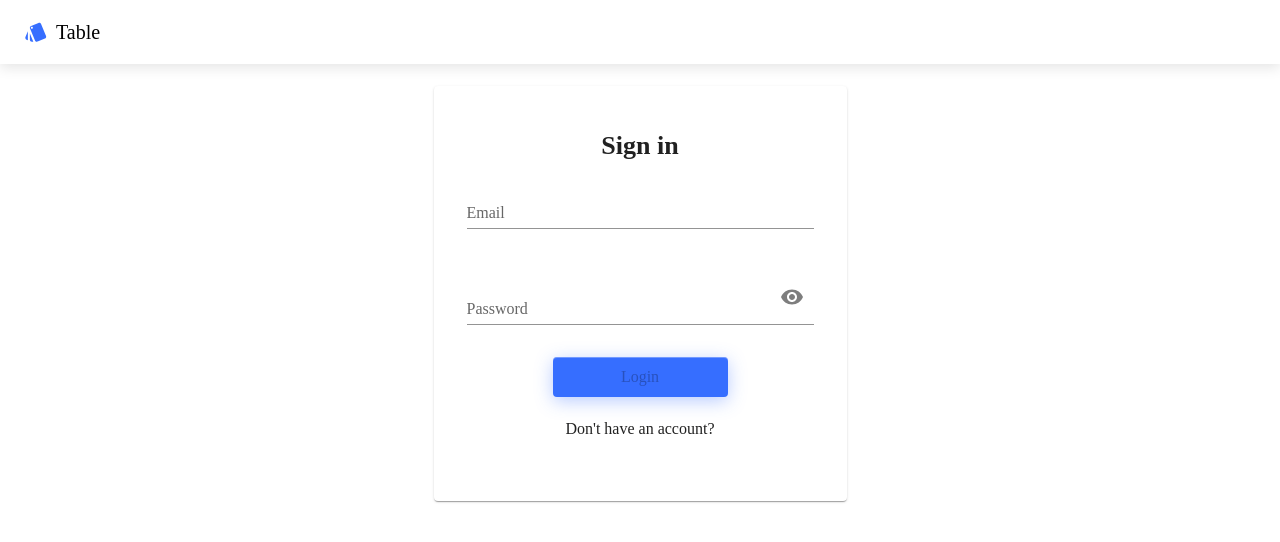
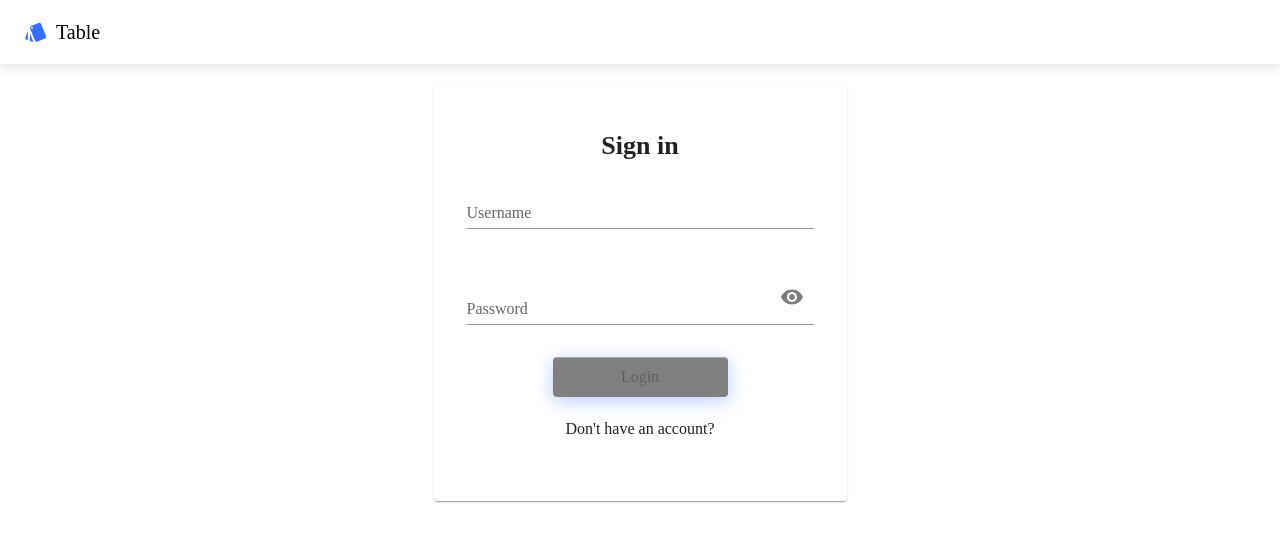
Before and after one commit to Alex666000/mui-table, a React (Vite) app: page /login in a window 1280 px wide. Shown: the top 542 px of the page. Built offline with nearby package versions, Linux system fonts and the light colour scheme; no server answers.

Commit message:
fix: formik

```diff
--- a/package.json
+++ b/package.json
@@ -22,7 +22,8 @@
     "react": "^18.3.1",
     "react-dom": "^18.3.1",
     "react-redux": "^9.0.4",
-    "react-router-dom": "^6.8.1"
+    "react-router-dom": "^6.8.1",
+    "yup": "^1.4.0"
   },
   "devDependencies": {
     "@eslint/js": "^9.9.0",
--- a/src/entities/model/slice/dataTableSlice.ts
+++ b/src/entities/model/slice/dataTableSlice.ts
@@ -143,7 +143,6 @@ const updateRecord = createAppAsyncThunk<TableData, { id: string; data: TableDat
         }
       }
     } catch (error: AxiosError) {
-      handleServerNetworkError(error, dispatch)
       return rejectWithValue(null)
     }
   }
--- a/src/features/auth/model/slice/authSlice.ts
+++ b/src/features/auth/model/slice/authSlice.ts
@@ -1,11 +1,12 @@
 import { createSlice } from '@reduxjs/toolkit'
-import { setAppInitialized, setAppStatus } from '@/app/model/appReducer'
+import { setAppError, setAppInitialized, setAppStatus } from '@/app/model/appReducer'
 import { authAPI } from '../../api'
 import { createAppAsyncThunk } from '@/shared/utils'
 import { handleServerAppError, handleServerNetworkError } from '@/shared/utils/error-utils'
 import { LoginParams } from '../type'
 import { ResultCode } from '@/shared/constants'
 import { AxiosError } from 'axios/index'
+import axios from 'axios'
 
 const slice = createSlice({
   name: 'auth',
@@ -53,7 +54,24 @@ const login = createAppAsyncThunk<{ isLoggedIn: boolean; token: string }, LoginP
       }
     } catch (error: AxiosError) {
       if (error) {
-        handleServerNetworkError(error, dispatch)
+        let errorMessage = 'Connection error'
+
+        if (axios.isAxiosError(error)) {
+          debugger
+          // ⏺️ err?.message - например при логинизации в "offline" режиме
+          errorMessage = error.response?.data?.message || error?.message || errorMessage
+          // ❗ Проверка на наличие нативной ошибки - например "мапимся" по массиву "undefined"
+        } else if (error instanceof Error) {
+          errorMessage = `Native error: ${error.message}`
+          // ❗ Какой-то другой непонятный кейс
+        } else {
+          debugger
+          // переводим объект в строку
+          errorMessage = JSON.stringify(error)
+        }
+
+        dispatch(setAppError({ error: error.message ? error.message : errorMessage }))
+        dispatch(setAppStatus({ status: 'failed' }))
         return rejectWithValue(null)
       }
     } finally {
--- a/src/pages/LoginPage/ui/LoginPage.tsx
+++ b/src/pages/LoginPage/ui/LoginPage.tsx
@@ -22,12 +22,18 @@ export const LoginPage = () => {
   const formik = useFormik({
     validate: (values) => {
       const errors: { email?: string; password?: string } = {}
+
+      // Регулярное выражение для проверки формата: любые буквы + число в конце
       if (!values.email) {
         errors.email = 'Email is required'
+      } else if (!/^[a-zA-Z]+\d+$/.test(values.email)) {
+        errors.email = 'The name must be in English in the format: user{N} e.g. user13'
       }
+
       if (!values.password) {
         errors.password = 'Password is required'
       }
+
       return errors
     },
     initialValues: {
@@ -50,7 +56,7 @@ export const LoginPage = () => {
       title={'Sign in'}
       titleButton={'Sign in'}>
       <TextField
-        label="Email"
+        label="Username"
         margin="normal"
         name="email"
         value={formik.values.email}
@@ -77,7 +83,28 @@ export const LoginPage = () => {
         eye={true}
       />
       <Button
-        sx={{ margin: '0 auto' }}
+        sx={{
+          margin: '0 auto',
+          backgroundColor:
+            status === 'loading' ||
+            !formik.values.email ||
+            !formik.values.password ||
+            !!formik.errors.email ||
+            !!formik.errors.password
+              ? 'grey'
+              : 'primary.main',
+          color: 'white',
+          '&:hover': {
+            backgroundColor:
+              status === 'loading' ||
+              !formik.values.email ||
+              !formik.values.password ||
+              !!formik.errors.email ||
+              !!formik.errors.password
+                ? 'darkgrey'
+                : 'primary.dark',
+          },
+        }}
         disabled={
           !formik.values.email ||
           !formik.values.password ||
--- a/src/shared/utils/error-utils.ts
+++ b/src/shared/utils/error-utils.ts
@@ -48,7 +48,6 @@ export const handleServerNetworkError = (
     errorMessage = `Native error: ${error.message}`
     // ❗ Какой-то другой непонятный кейс
   } else {
-    debugger
     // переводим объект в строку
     errorMessage = JSON.stringify(error)
   }
```
Also changed, not shown: 1 other file (tests, documents, lock files or other folders).
